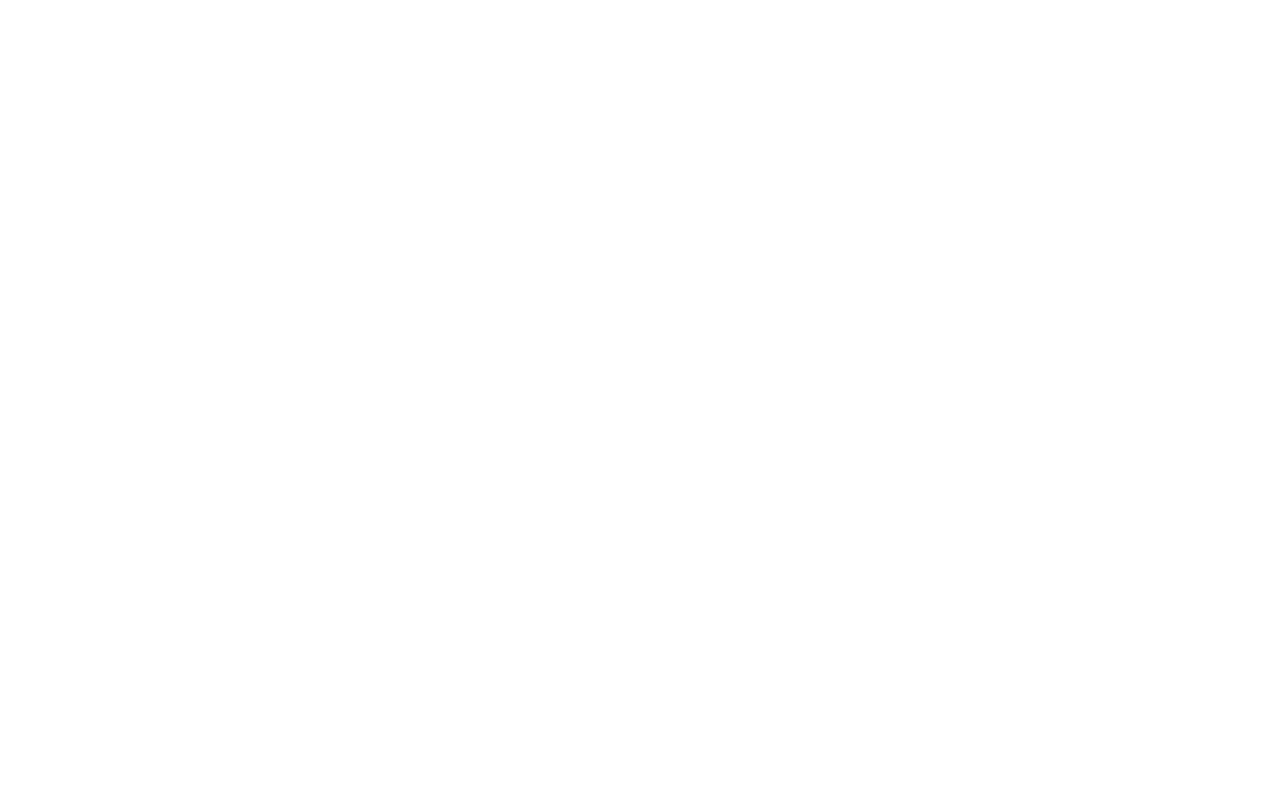
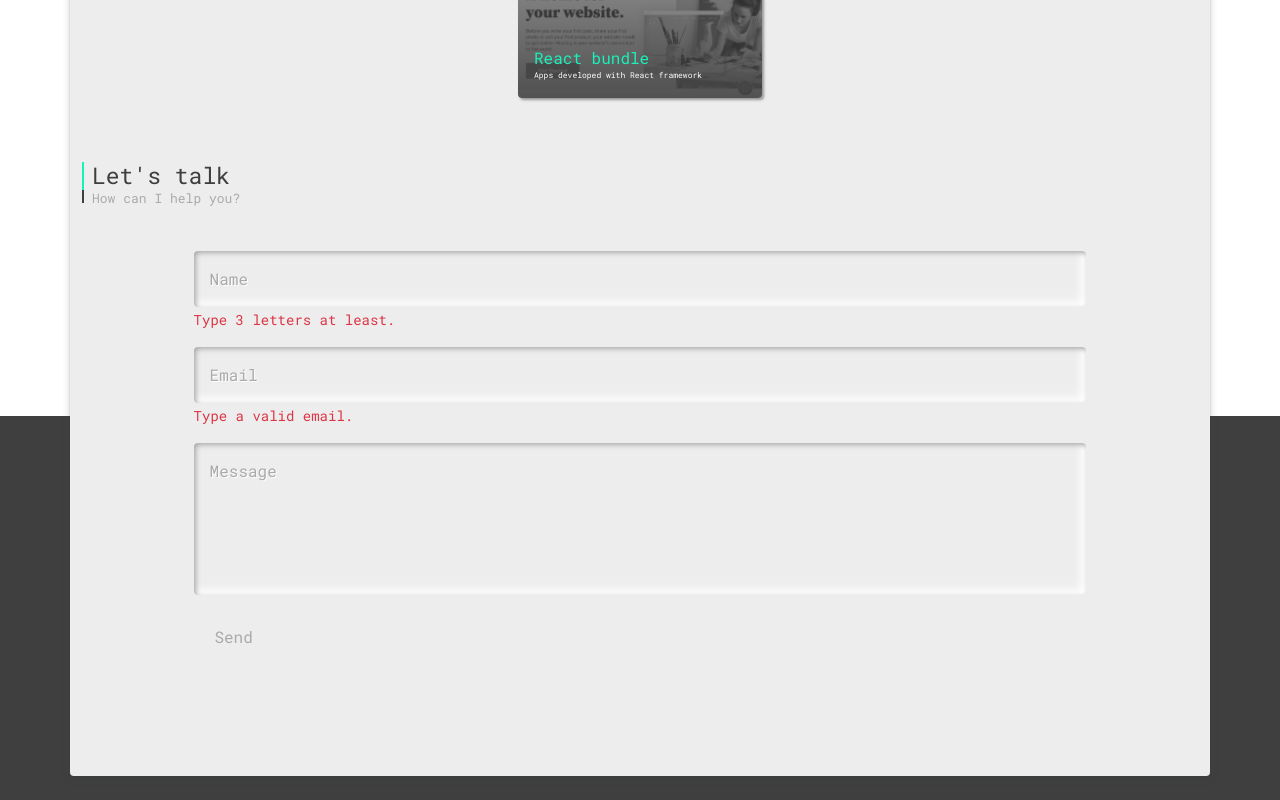
Before and after one commit to opreciaddo/portfolio, a React (Create React App) app: page / in a window 1280 px wide. Shown: the part 4487-5287 px from the top of the page. Before the commit the page ends 4362 px from the top, so only its background shows below. Built offline with nearby package versions, Linux system fonts and the light colour scheme.

Commit message:
ContactSection implemented without Form functionalities

```diff
--- a/src/components/Contact/Contact.component.tsx
+++ /dev/null
@@ -1,17 +0,0 @@
-import React, { FC } from 'react';
-// Styles
-import './Contact.style.scss';
-
-
-type ContactProps = {}
-
-const Contact: FC<ContactProps> = () => {
-
-  return (
-    <div className='Contact'>
-
-    </div>
-  );
-};
-
-export default Contact;
--- a/src/components/Contact/Contact.style.scss
+++ /dev/null
@@ -1 +0,0 @@
-.Contact {}
--- /dev/null
+++ b/src/components/ContactForm/ContactForm.component.tsx
@@ -0,0 +1,30 @@
+import React, { FC } from 'react';
+// Styles
+import './ContactForm.style.scss';
+
+
+type ContactFormProps = {}
+
+const ContactForm: FC<ContactFormProps> = () => {
+
+  return (
+    <div className='ContactForm'>
+      <form noValidate autoComplete="off">
+        <div className="mb-3">
+          <input type="text" name="name" placeholder="Name" />
+          <span className="form-text text-danger">Type 3 letters at least.</span>
+        </div>
+        <div className="mb-3">
+          <input type="email" name="email" placeholder="Email" />
+          <span className="form-text text-danger">Type a valid email.</span>
+        </div>
+        <div className="mb-3">
+          <textarea typeof='text' name="message" cols={20} rows={5} placeholder="Message" />
+        </div>
+        <button type="submit" disabled>Send</button>
+      </form>
+    </div>
+  );
+};
+
+export default ContactForm;
--- /dev/null
+++ b/src/components/ContactForm/ContactForm.style.scss
@@ -0,0 +1,72 @@
+.ContactForm {
+  width: 80%;
+  margin-left: auto;
+  margin-right: auto;
+
+  input {
+    box-shadow: inset 2px 2px 5px var(--bs-gray), inset -5px -5px 10px var(--bs-white);
+    width: 100%;
+    transition: all .2s ease-in-out;
+
+    border: 0;
+    outline: 0;
+    border-radius: 4px;
+    padding: 16px;
+    color: var(--bs-2nd);
+    background-color: var(--bs-lgray);
+    text-shadow: 1px 1px 0 var(--bs-white);
+
+    &:focus {
+      box-shadow: inset 1px 1px 2px var(--bs-dgray), inset -1px -1px 2px var(--bs-white);
+    }
+
+    &::placeholder {
+      color: var(--bs-gray);
+    }
+  }
+
+  textarea {
+    resize: none;
+    box-shadow: inset 2px 2px 5px var(--bs-gray), inset -5px -5px 10px #fff;
+    width: 100%;
+    transition: all .2s ease-in-out;
+
+    border: 0;
+    outline: 0;
+    border-radius: 4px;
+    padding: 16px;
+    color: var(--bs-2nd);
+    background-color: var(--bs-lgray);
+    text-shadow: 1px 1px 0 white;
+
+    &:focus {
+      box-shadow: inset 1px 1px 2px var(--bs-dgray), inset -1px -1px 2px var(--bs-white);
+    }
+
+    &::placeholder {
+      color: var(--bs-gray);
+    }
+  }
+
+  button {
+    min-width: 80px;
+    height: 40px;
+    padding: 0 16px;
+    border-radius: 4px;
+    border: 0;
+    outline: 0;
+    color: var(--bs-3rd);
+    background-color: var(--bs-lgray);
+    font-weight: 700;
+    box-shadow: #63636333 0 2px 8px;
+    transition: all .2s ease-in-out;
+    cursor: pointer;
+
+    &:disabled {
+      color: var(--bs-gray);
+      box-shadow: none;
+      font-weight: 400;
+      cursor: not-allowed;
+    }
+  }
+}
--- /dev/null
+++ b/src/components/ContactSection/ContactSection.component.tsx
@@ -0,0 +1,27 @@
+import React, { FC } from 'react';
+// Styles
+import './ContactSection.style.scss';
+// Components
+import ContactForm from '../ContactForm/ContactForm.component';
+
+
+type ContactSectionProps = {}
+
+const ContactSection: FC<ContactSectionProps> = () => {
+
+  return (
+    <div className='ContactSection'>
+      <div className="container">
+        <div className="container-title">
+          <h2 id="title">Let's talk</h2>
+          <p id="subtitle">How can I help you?</p>
+        </div>
+        <div className="container-contact">
+          <ContactForm />
+        </div>
+      </div>
+    </div>
+  );
+};
+
+export default ContactSection;
--- /dev/null
+++ b/src/components/ContactSection/ContactSection.style.scss
@@ -0,0 +1,10 @@
+.ContactSection {
+  display: flex;
+  flex-direction: column;
+  flex-grow: 1;
+
+  .container {
+    margin-bottom: 16px;
+    padding: 0;
+  }
+}
--- a/src/components/Sections/Sections.component.tsx
+++ b/src/components/Sections/Sections.component.tsx
@@ -7,7 +7,7 @@
 import JobCard from '../JobCard/JobCard.component';
 import TrainedCard from '../TrainedCard/TrainedCard.component';
 import ProjectsSection from '../ProjectsSection/ProjectsSection.component';
-import Contact from '../Contact/Contact.component';
+import ContactSection from '../ContactSection/ContactSection.component';
 
 
 type SectionsProps = {}
@@ -32,7 +32,7 @@
         <ProjectsSection />
       </section>
       <section id="letsTalk" className="d-flex justify-content-start top-gap" style={{marginBottom: '0px'}}>
-        <Contact />
+        <ContactSection />
       </section>
     </div>
   );
--- a/src/components/Sections/Sections.style.scss
+++ b/src/components/Sections/Sections.style.scss
@@ -1,5 +1,4 @@
 .Sections {
-  height: 4060px; // TODO: Remover al finalizar Sections component
   padding: 16px;
   margin-top: 168px;
   background-color: var(--bs-lgray);
```
